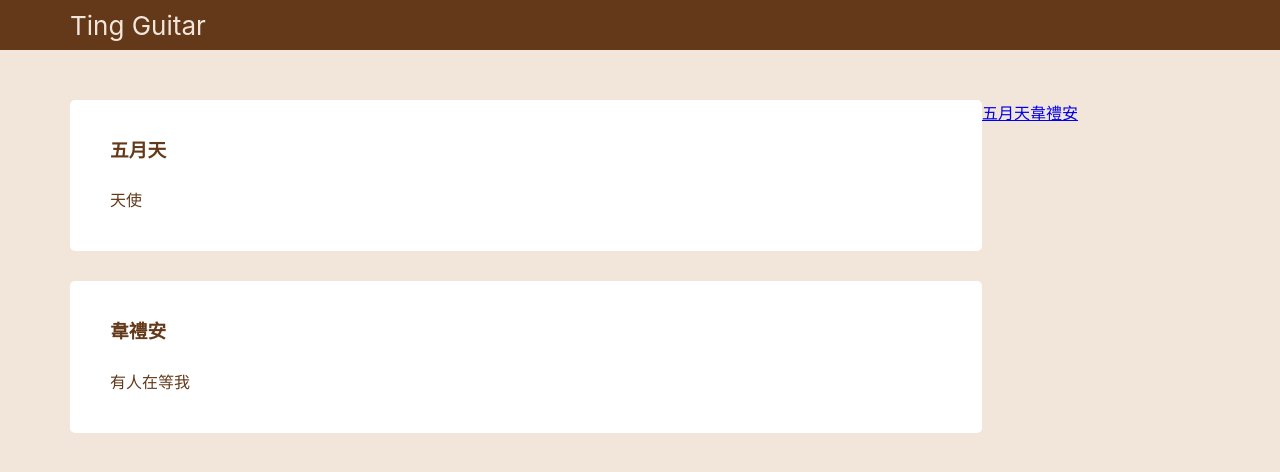
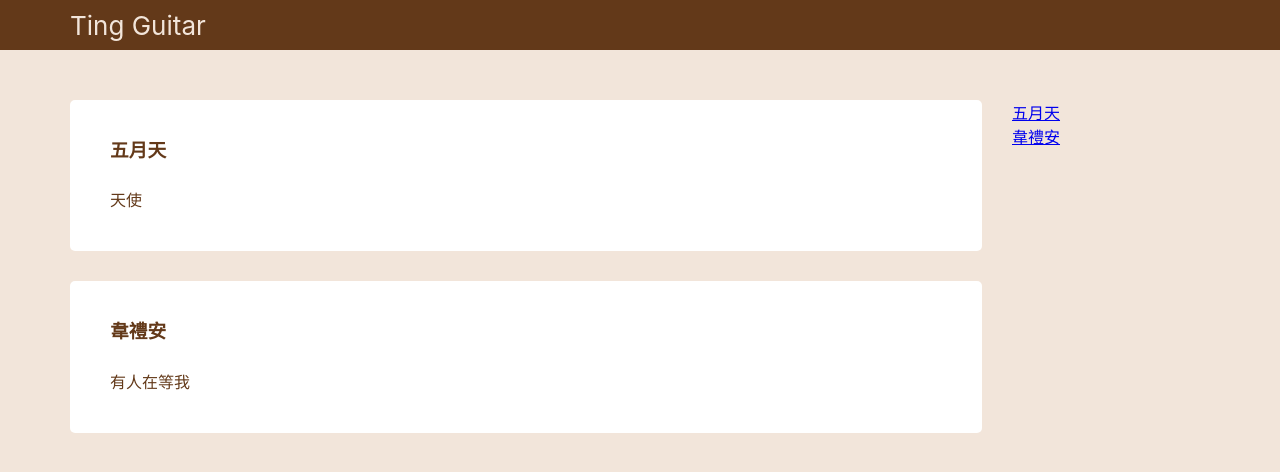
Before and after one commit to ting-ting-ting/ting-guitar, a React (Create React App) app: page /#/ in a window 1280 px wide. Shown: the top 472 px of the page. Built offline with nearby package versions, Linux system fonts and the light colour scheme; what @react-pdf/renderer would draw is missing.

Commit message:
nav layout

```diff
--- a/src/HomePage/index.scss
+++ b/src/HomePage/index.scss
@@ -34,5 +34,13 @@
 
   .nav-wrapper {
     flex: 1;
+
+    .nav-section {
+      display: flex;
+      flex-direction: column;
+      align-items: flex-start;
+      justify-content: flex-start;
+      padding-left: 30px;
+    }
   }
 }
```
